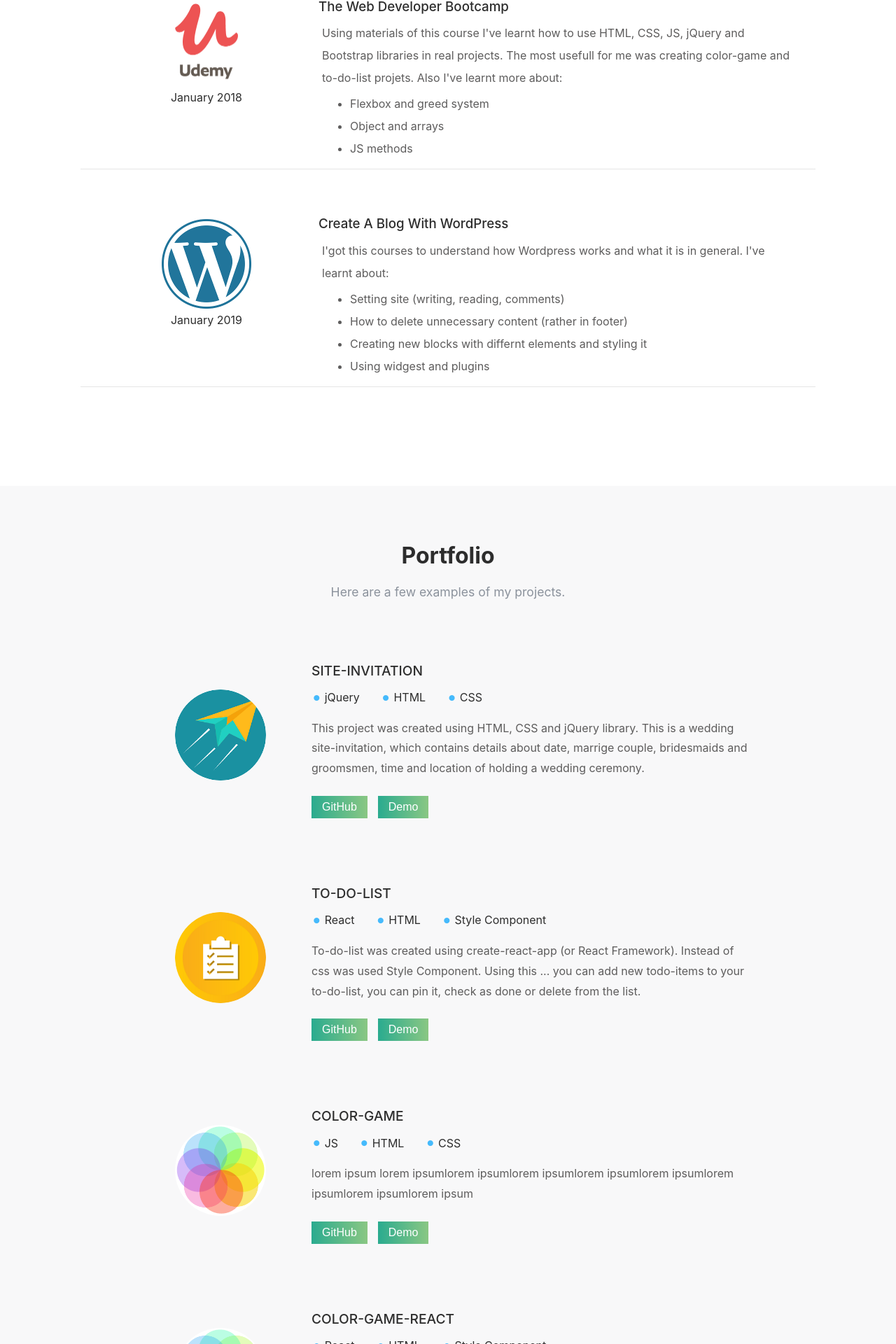
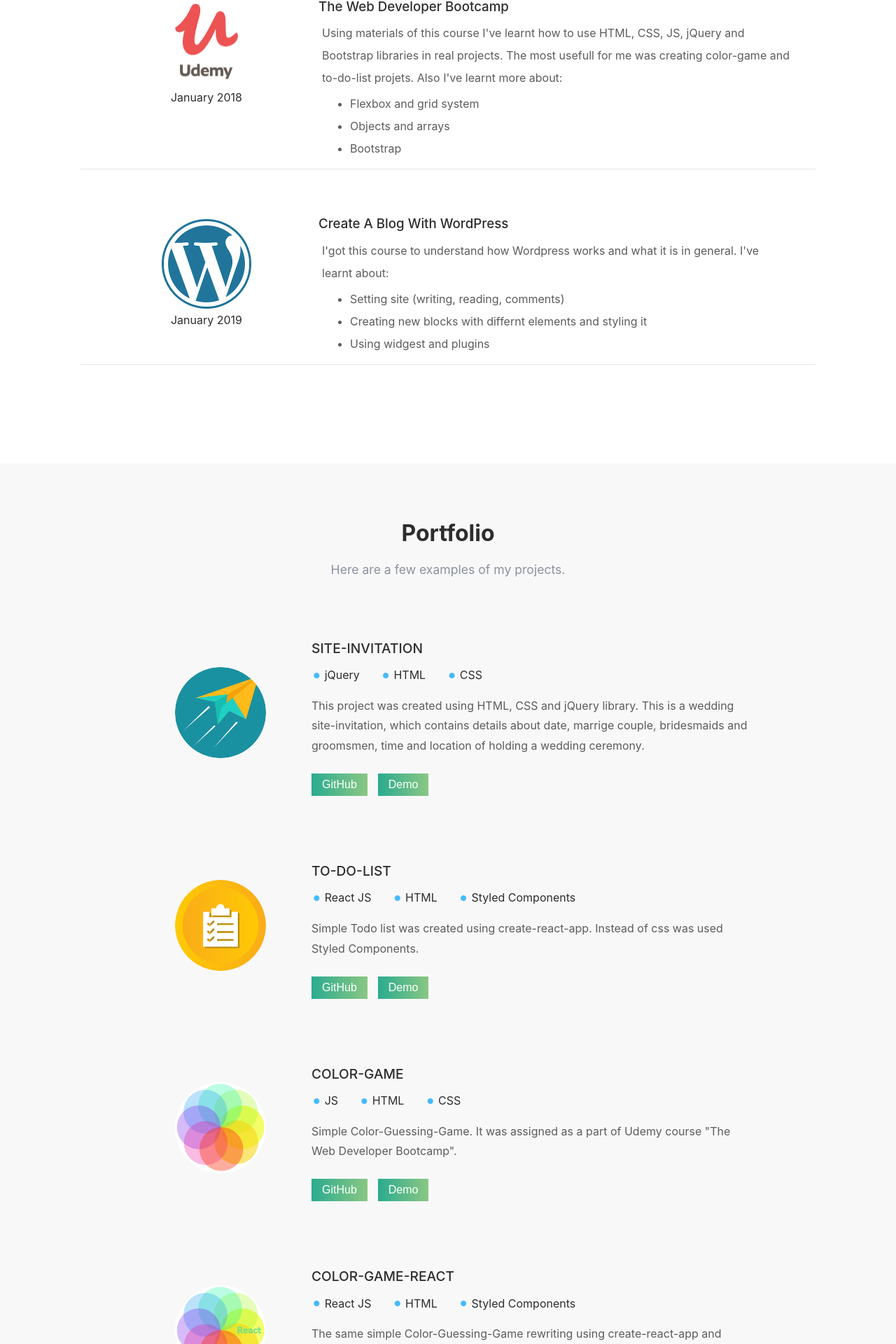
Before and after one commit to irynahotsiy/iHotsiy-Portfolio, a React (Create React App) app: page / in a window 1280 px wide. Shown: the part 1814-3734 px from the top of the page at 70% size. Built offline with nearby package versions, Linux system fonts and the light colour scheme.

Commit message:
change grammar

```diff
--- a/src/components/Contacts/Contacts.jsx
+++ b/src/components/Contacts/Contacts.jsx
@@ -14,7 +14,7 @@ class Contacts extends Component {
               </span>
             </h1>
             <p>
-              I'm looking forward to your prompt reply.
+              I'm looking forward to your reply.
               <br />
               You can find me on:
             </p>
@@ -31,7 +31,7 @@ class Contacts extends Component {
               ))}
             </div>
             <p>
-              or send message on e-mail:
+              or send a message on e-mail:
               <br /> <strong>iryna.hotsiy@gmail.com</strong>
             </p>
           </div>
--- a/src/db.js
+++ b/src/db.js
@@ -59,7 +59,7 @@ export const db = {
             "img": require("./Photos/freecodecamp.jpeg"),
             "period": "Feb 2018 - Present",
             "title": "freeCodeCamp",
-            "listTitle": "As a begginer I've started to leart code with FreeCodeCamp. This course helps me to acquaint with: ",
+            "listTitle": "As a begginer I've started to learn code with FreeCodeCamp. This course helps me to acquaint with: ",
             "li": ["Responsive Web Design", "Javascript Algorithms And Data Structures", "Front End Libraries"]
         },
         {
@@ -68,15 +68,15 @@ export const db = {
             "period": "January 2018",
             "title": "The web developer bootcamp",
             "listTitle": "Using materials of this course I've learnt how to use HTML, CSS, JS, jQuery and Bootstrap libraries in real projects. The most usefull for me was creating color-game and to-do-list projets. Also I've learnt more about:",
-            "li": ["Flexbox and greed system", "Object and arrays", "JS methods"],
+            "li": ["Flexbox and grid system", "Objects and arrays", "Bootstrap"],
         },
         {
             "id": "3",
             "img": require("./Photos/WordPress.png"),
             "period": "January 2019",
             "title": "Create a Blog with WordPress",
-            "listTitle": "I'got this courses to understand how Wordpress works and what it is in general. I've learnt about: ",
-            "li": ["Setting site (writing, reading, comments)", "How to delete unnecessary content (rather in footer)", "Creating new blocks with differnt elements and styling it", "Using widgest and plugins"],
+            "listTitle": "I'got this course to understand how Wordpress works and what it is in general. I've learnt about: ",
+            "li": ["Setting site (writing, reading, comments)", "Creating new blocks with differnt elements and styling it", "Using widgest and plugins"],
         }
     ],
     "projects": [{
@@ -92,8 +92,8 @@ export const db = {
             "id": "2",
             "img":  require("./Photos/todo.png"),
             "title": "To-do-list",
-            "content": ["React", "HTML", "Style Component"],
-            "description": "To-do-list was created using create-react-app (or React Framework). Instead of css was used Style Component. Using this ... you can add new todo-items to your to-do-list, you can pin it, check as done or delete from the list.",
+            "content": ["React JS", "HTML", "Styled Components"],
+            "description": "Simple Todo list was created using create-react-app. Instead of css was used Styled Components.",
             "github": "https://github.com/irynahotsiy/to-do-list",
             "demo": "https://toddddo-list.netlify.com"
         },
@@ -102,7 +102,7 @@ export const db = {
             "img": require("./Photos/color.png"),
             "title": "Color-game",
             "content": ["JS", "HTML", "CSS"],
-            "description": "lorem ipsum lorem ipsumlorem ipsumlorem ipsumlorem ipsumlorem  ipsumlorem ipsumlorem ipsumlorem ipsum",
+            "description": 'Simple Color-Guessing-Game. It was assigned as a part of Udemy course "The Web Developer Bootcamp".',
             "github": "https://github.com/irynahotsiy/color-Game",
             "demo": "https://colorr-game.netlify.com"
 
@@ -111,8 +111,8 @@ export const db = {
             "id": "4",
             "img": require("./Photos/color-game.png"),
             "title": "Color-game-react",
-            "content": ["React", "HTML", "Style Component"],
-            "description": "lorem ipsum lorem ipsumlorem ipsumlorem ipsumlorem ipsumlorem  ipsumlorem ipsumlorem ipsumlorem ipsum",
+            "content": ["React JS", "HTML", "Styled Components"],
+            "description": "The same simple Color-Guessing-Game rewriting using create-react-app and Styled Components.",
             "github": "https://github.com/irynahotsiy/color-game-react",
             "demo": "https://color-game-react.netlify.com"
 
```
